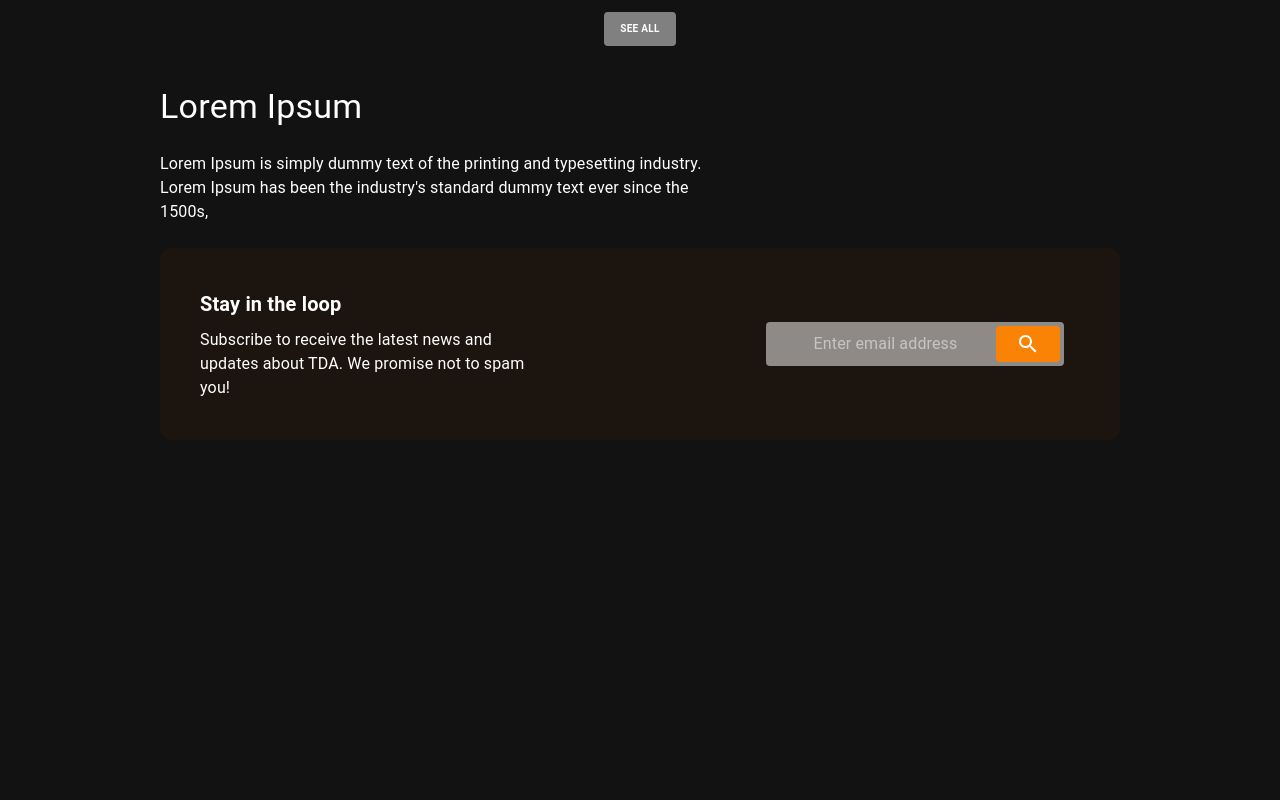
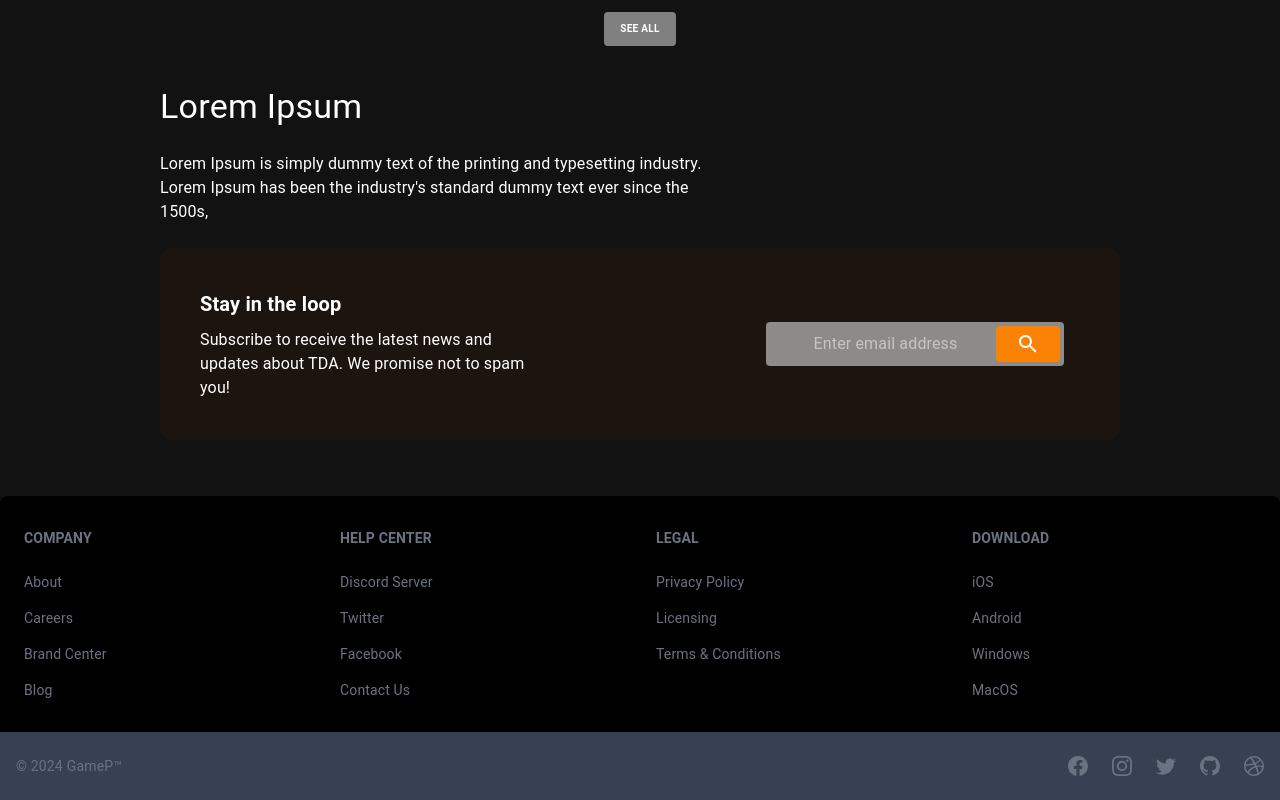
Before and after one commit to jusish/webgame, a React (Vite) app: page / in a window 1280 px wide. Shown: the part 3183-3983 px from the top of the page. Before the commit the page ends 3639 px from the top, so only its background shows below. Built offline with nearby package versions, Linux system fonts and the light colour scheme.

Commit message:
Home page added

```diff
--- a/src/components/Home.tsx
+++ b/src/components/Home.tsx
@@ -5,6 +5,7 @@ import Image from "./Image";
 import Games from "./Games";
 import RecentProjects from "./RecentProjects";
 import StayInLoop from "./StayInLoop";
+import FooterComp from "./FooterComp";
 
 const Home = () => {
   return (
@@ -15,6 +16,7 @@ const Home = () => {
       <Games />
       <RecentProjects />
       <StayInLoop />
+      <FooterComp />
     </Box>
   );
 };
```
